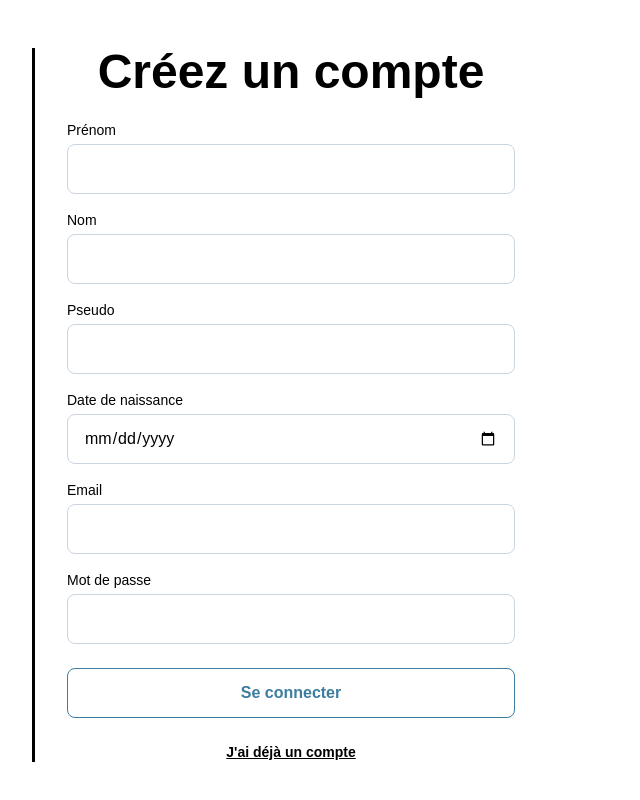
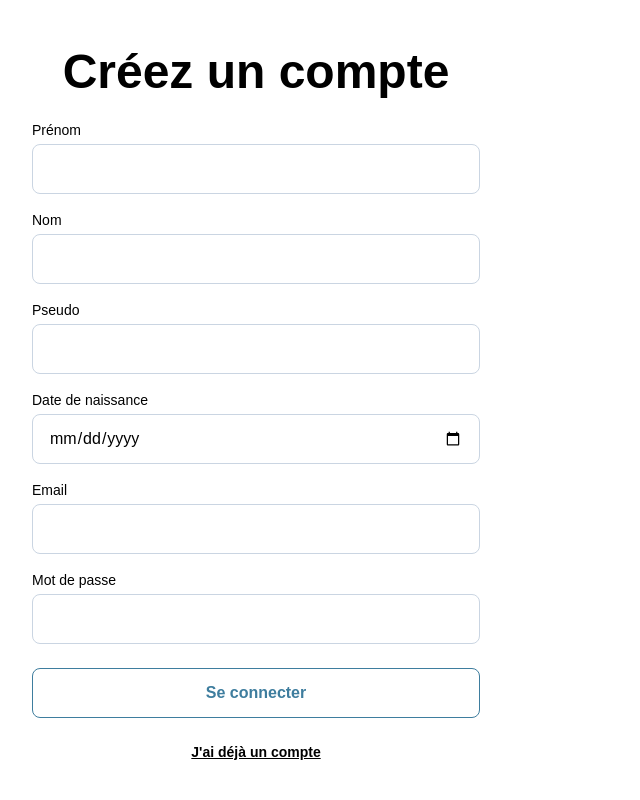
Before and after one commit to Jayleeva/42transcendence, a Next.js app in the folder frontend/: page /login in a window 1280 px wide. Shown: the top 800 px of the page, without its empty margins (0-640 px from the left). Built offline with nearby package versions, Linux system fonts and the light colour scheme; a web font is replaced by a local one.

Commit message:
removed the black bar and tried to add router

```diff
--- a/frontend/app/login/page.tsx
+++ b/frontend/app/login/page.tsx
@@ -1,8 +1,10 @@
 // la page pour creer un compte ( ou on met les infos basiques )
 
+import Link from 'next/link';
+import Router from 'next/router';
 import Button from '@/components/ui/Button';
-import Link from 'next/link';
 import Form from '@/components/features/form/Form';
+
 
 export default function Page() {
   const values = [
@@ -21,7 +23,7 @@ export default function Page() {
     {
       id:"username",
       name:"username",
-      type:"name",
+      type:"username",
       label:"Pseudo"
     },
     {
@@ -45,9 +47,9 @@ export default function Page() {
   ];
 
   return (
+
     <main className="min-h-screen px-6 py-12 md:px-8 max-w-7xl mx-auto">
         {/* COLONNE */}
-        <div className="md:border-l-3 md:border-black md:pl-8">
         <div className="flex max-w-md flex-col gap-6">
           <h2 className="font-display text-5xl font-bold text-center">
             Créez un compte
@@ -63,7 +65,6 @@ export default function Page() {
             </Link>
           </p>
         </div>
-        </div>
     </main>
   );
 }
--- a/frontend/components/features/form/Form.tsx
+++ b/frontend/components/features/form/Form.tsx
@@ -23,5 +23,3 @@ export default function Form({inputs}: FormProps)
         </form>
     );
 }
-
-//<Input id="username" name="username" type="name" label="Pseudo" />
--- /dev/null
+++ b/frontend/components/layout/Router.tsx
@@ -0,0 +1,7 @@
+import Router from 'next/router'
+
+export default function BackButton() {
+    return (
+        <div onClick={() => Router.back()}>Go Back</div>
+    )
+}
```
Lines whose indentation alone changed are shown as unchanged.
